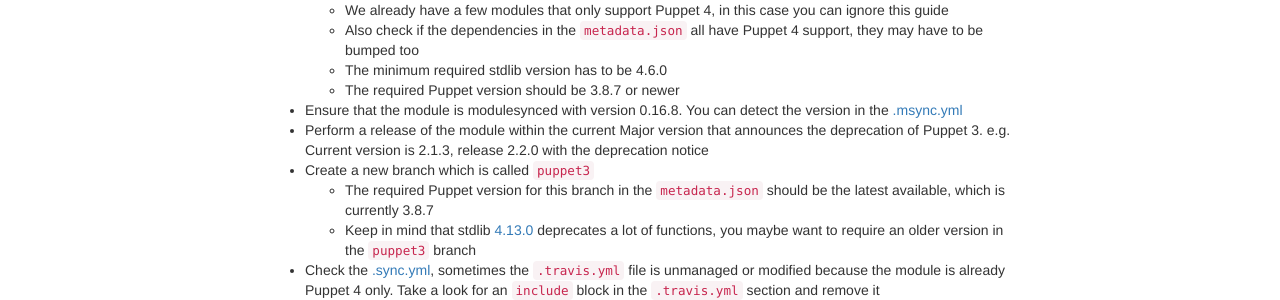
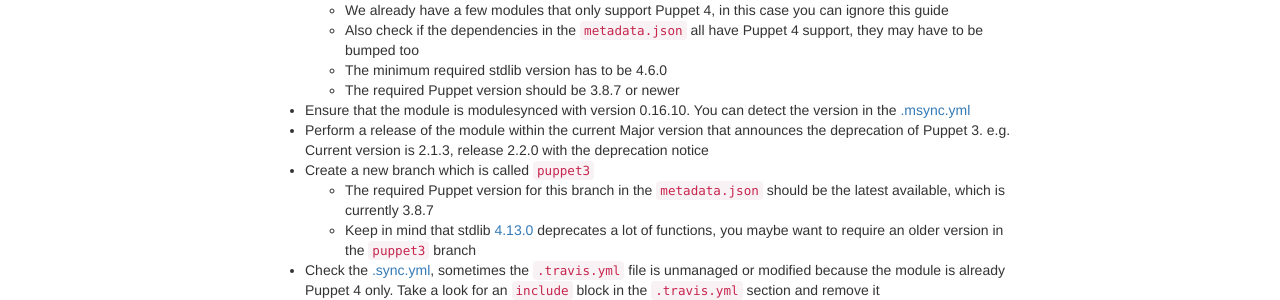
Before and after one commit to voxpupuli/voxpupuli.github.io, a Jekyll site: the page built from _posts/2017-01-11-migrating-to-puppet4.md, in a window 1280 px wide. Shown: the part 241-541 px from the top of the page. Built offline with Jekyll 4.4.1, drawn with Linux system fonts in a browser that asks for light colours; nearby versions of some CDN libraries.

Commit message:
bump required modulesync version

```diff
--- a/_posts/2017-01-11-migrating-to-puppet4.md
+++ b/_posts/2017-01-11-migrating-to-puppet4.md
@@ -16,7 +16,7 @@ are a few steps needed to be taken before a Puppet-4-only release can be done:
   * Also check if the dependencies in the `metadata.json` all have Puppet 4 support, they may have to be bumped too
   * The minimum required stdlib version has to be 4.6.0
   * The required Puppet version should be 3.8.7 or newer
-* Ensure that the module is modulesynced with version 0.16.8. You can detect the version in the [.msync.yml](https://github.com/voxpupuli/puppet-zabbix/blob/master/.msync.yml)
+* Ensure that the module is modulesynced with version 0.16.10. You can detect the version in the [.msync.yml](https://github.com/voxpupuli/puppet-zabbix/blob/master/.msync.yml)
 * Perform a release of the module within the current Major version that announces the deprecation of Puppet 3. e.g. Current version is 2.1.3, release 2.2.0 with the deprecation notice
 * Create a new branch which is called `puppet3`
   * The required Puppet version for this branch in the `metadata.json` should be the latest available, which is currently 3.8.7
```
